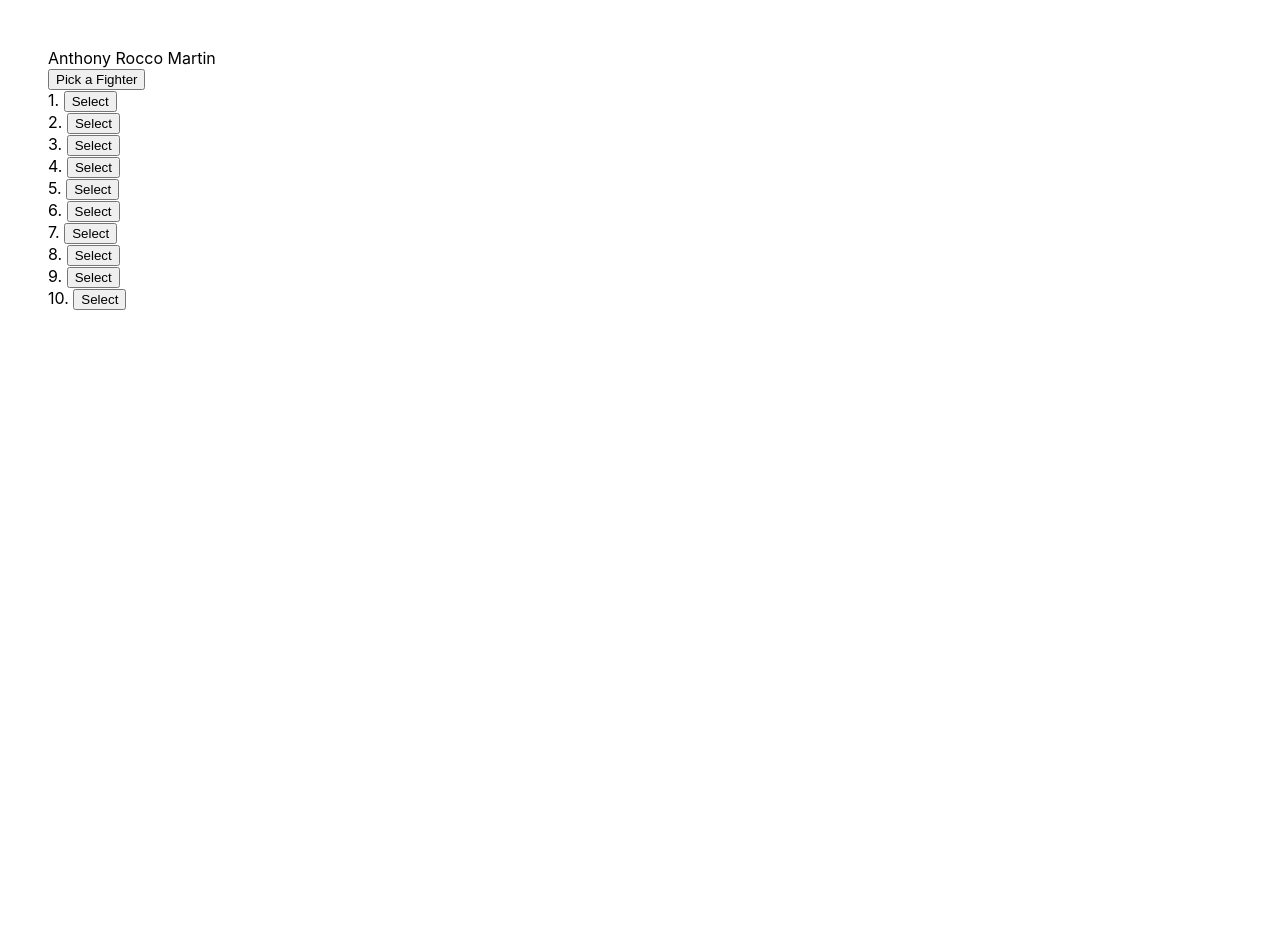
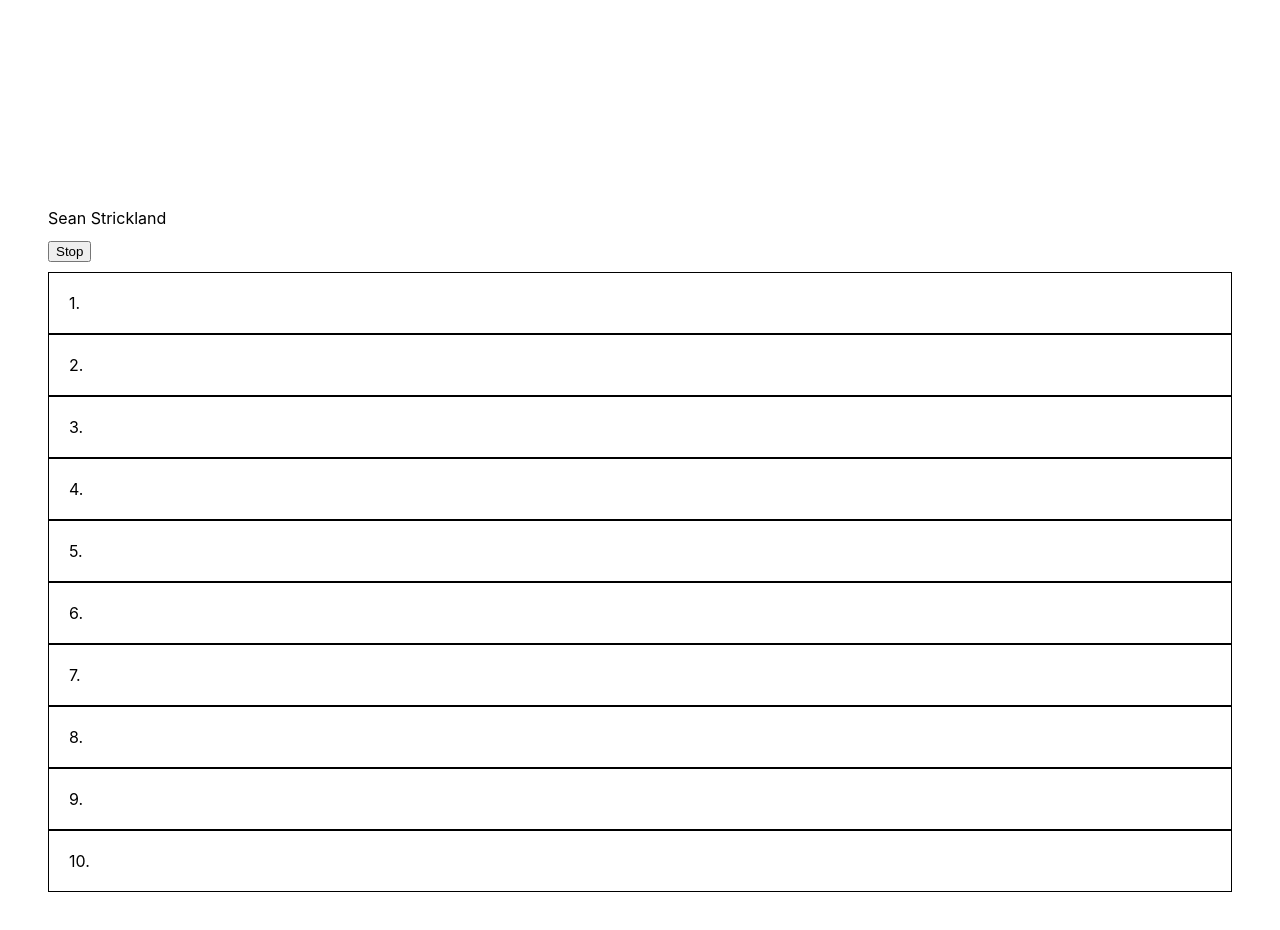
Before and after one commit to mnguyen26/mmablindrankings, a React (Create React App) app: page / in a window 1280 px wide. Shown: the top 930 px of the page. Before the commit the page ends 800 px from the top, so only its background shows below. Built offline with nearby package versions, Linux system fonts and the light colour scheme.

Commit message:
finish functionality

```diff
--- a/src/App.tsx
+++ b/src/App.tsx
@@ -7,6 +7,7 @@
 
 interface RandomizerProps {
     isRunning: boolean;
+    fighterRankings: string[];
     pickFighter: (fighter: string) => void;
 }
 
@@ -15,22 +16,26 @@
     setRanking: (rank: number) => void;
 }
 
-const FighterPics = () => {
-    const blankPic = 'https://dmxg5wxfqgb4u.cloudfront.net/styles/teaser/s3/image/fighter_images/ComingSoon/comingsoon_headshot_odopod.png?VersionId=6Lx8ImOpYf0wBYQKs_FGYIkuSIfTN0f0\u0026amp;itok=pYDOjN8k'
-    return (
-        <div>
-            {Object.values(fighter_ratings).map(fighter => {
-                const picURL = fighter_pics.find(f => f.Name === fighter.Name)?.PicURL;
-                return (
-                    <>
-                    <img key={fighter.Name} src={picURL ? picURL : blankPic} />
-                    {fighter.Name}
-                    </>
-                );
-            })}
-        </div>
-    );
+interface ScoreProps {
+    fighterRankings: string[]
 }
+
+// const FighterPics = () => {
+//     const blankPic = 'https://dmxg5wxfqgb4u.cloudfront.net/styles/teaser/s3/image/fighter_images/ComingSoon/comingsoon_headshot_odopod.png?VersionId=6Lx8ImOpYf0wBYQKs_FGYIkuSIfTN0f0\u0026amp;itok=pYDOjN8k'
+//     return (
+//         <div>
+//             {Object.values(fighter_ratings).map(fighter => {
+//                 const picURL = fighter_pics.find(f => f.Name === fighter.Name)?.PicURL;
+//                 return (
+//                     <>
+//                     <img key={fighter.Name} src={picURL ? picURL : blankPic} />
+//                     {fighter.Name}
+//                     </>
+//                 );
+//             })}
+//         </div>
+//     );
+// }
 
 const Randomizer = (props: RandomizerProps) => {
     const [randomFighter, setRandomFighter] = useState('');
@@ -38,12 +43,17 @@
 
     const blankPic = 'https://dmxg5wxfqgb4u.cloudfront.net/styles/teaser/s3/image/fighter_images/ComingSoon/comingsoon_headshot_odopod.png?VersionId=6Lx8ImOpYf0wBYQKs_FGYIkuSIfTN0f0\u0026amp;itok=pYDOjN8k'
 
+    const generateRandomFighter = ():string => {
+        const randomIndex = Math.floor(Math.random() * Object.keys(fighter_ratings).length);
+        const fighter = Object.values(fighter_ratings)[randomIndex].Name;
+
+        return fighter;
+    }
+
     useEffect(() => {
         const interval = setInterval(() => {
             if (props.isRunning) {
-                const randomIndex = Math.floor(Math.random() * Object.keys(fighter_ratings).length);
-                const fighter = Object.values(fighter_ratings)[randomIndex].Name;
-                setRandomFighter(fighter);
+                setRandomFighter(generateRandomFighter());
             }
         }, 50);
 
@@ -52,24 +62,31 @@
 
     useEffect(() => {
         if (!props.isRunning && randomFighter) {
-            props.pickFighter(randomFighter);
+            let newFighter = randomFighter;
 
-            const picURL = fighter_pics.find(f => f.Name === randomFighter)?.PicURL;
+            setRandomFighter(newFighter);
+            props.pickFighter(newFighter);
+
+            const picURL = fighter_pics.find(f => f.Name === newFighter)?.PicURL;
             setFighterPic(picURL ? picURL : blankPic);
         }
-    }, [props.isRunning])
+    }, [props.isRunning, randomFighter])
 
     return (
         <>
+        <div style={{ width: '10em', height: '10em', overflow: 'hidden' }}>
         {!props.isRunning && fighterPic && (
-            <div>
-            <img src={fighterPic} alt={randomFighter} />
-            Select a rank for {randomFighter}
+            <img src={fighterPic} alt={randomFighter} style={{ width: '100%', height: 'auto' }} />
+        )}
         </div>
+        <div style={{ width: '20em', height: '2em', overflow: 'hidden'}}>
+            {!props.isRunning && randomFighter && (
+                <div>Select a rank for {randomFighter}</div>
             )}
             {props.isRunning && randomFighter && (
                 <div>{randomFighter}</div>
             )}
+        </div>
         </>
     );
 }
@@ -81,14 +98,60 @@
     return (
         <>
         {Array.from({ length: 10 }, (_, index) => (
-            <div key={index + 1}>
-                {index + 1}. {props.fighterRankings[index] != '' ? props.fighterRankings[index] : (
-                    <Button onClick={() => props.setRanking(index + 1)}>Select</Button>
-                )}
+            <div
+                key={index + 1}
+                onClick={() => {
+                    if (props.fighterRankings[index] !== '') return;
+                    props.setRanking(index + 1);
+                }}
+                style={{ cursor: props.fighterRankings[index] !== '' ? 'not-allowed' : 'pointer', padding: '20px', border: '1px solid black' }}
+            >
+                {index + 1}.
+                {props.fighterRankings[index] !== '' && (` ${props.fighterRankings[index]}`) }
             </div>
         ))}
         </>
     )
+}
+
+const Score = (props: ScoreProps) => {
+
+    const getEloByName = (name: string) => Object.values(fighter_ratings).find(fighter => fighter.Name === name)?.Elo || null;
+
+    const calculateScore = () => {
+        const { fighterRankings } = props;
+        let correctCount = 0;
+        let totalComparisons = 0;
+
+        for (let i = 0; i < fighterRankings.length; i++) {
+            const currentFighter = fighterRankings[i];
+            const currentElo = getEloByName(currentFighter);
+
+            for (let j = i + 1; j < fighterRankings.length; j++) {
+                const comparedFighter = fighterRankings[j];
+                const comparedElo = getEloByName(comparedFighter);
+
+                if (comparedElo !== null && currentElo !== null) {
+                    totalComparisons++;
+                    if (currentElo >= comparedElo) {
+                        correctCount++;
+                    }
+                }
+            }
+        }
+
+        return (correctCount / totalComparisons) * 100;
+    }
+
+    const scorePercentage = calculateScore();
+
+    return (
+        <>
+            {props.fighterRankings.every(fighter => fighter !== '') && (
+                <div>Score: {scorePercentage.toFixed(2)}%</div>
+            )}
+        </>
+    );
 }
 
 const FighterPicker = () => {
@@ -109,16 +172,31 @@
         newRankings[rank - 1] = chosenFighter;
         setRankings(newRankings);
         setChosenFighter('');
+
+        if (newRankings.every(fighter => fighter !== '')) {
+            setIsRunning(false);
+        } else {
             setIsRunning(true);
+        }
     }
 
     return (
         <>
-        <Randomizer isRunning={isRunning} pickFighter={handleChosenFighter}/>
+        <Randomizer
+            isRunning={isRunning}
+            fighterRankings={rankings}
+            pickFighter={handleChosenFighter}
+        />
+        <Score fighterRankings={rankings}/>
+        <div style={{width: '10em', height: '2em', overflow: 'hidden'}}>
             {isRunning && (
-        <Button onClick={handleStop}>Pick a Fighter</Button>
+            <Button onClick={handleStop}>Stop</Button>
             )}
-        <Rankings fighterRankings={rankings} setRanking={handleSetRanking}/>
+        </div>
+        <Rankings
+            fighterRankings={rankings}
+            setRanking={handleSetRanking}
+        />
         </>
     )
 }
--- a/src/JSON/fighter_peak_elo_records.json
+++ b/src/JSON/fighter_peak_elo_records.json
@@ -1250,15 +1250,6 @@
     "Draws": 0,
     "LastOpp": "Erin Blanchfield"
   },
-  "dan-severn-the-beast": {
-    "Name": "Dan Severn",
-    "Elo": 1093,
-    "Date": "1996-05-17T00:00:00",
-    "Wins": 9,
-    "Losses": 2,
-    "Draws": 0,
-    "LastOpp": "Ken Shamrock"
-  },
   "mike-pierce": {
     "Name": "Mike Pierce",
     "Elo": 1093,
```
Lines whose indentation alone changed are shown as unchanged.
